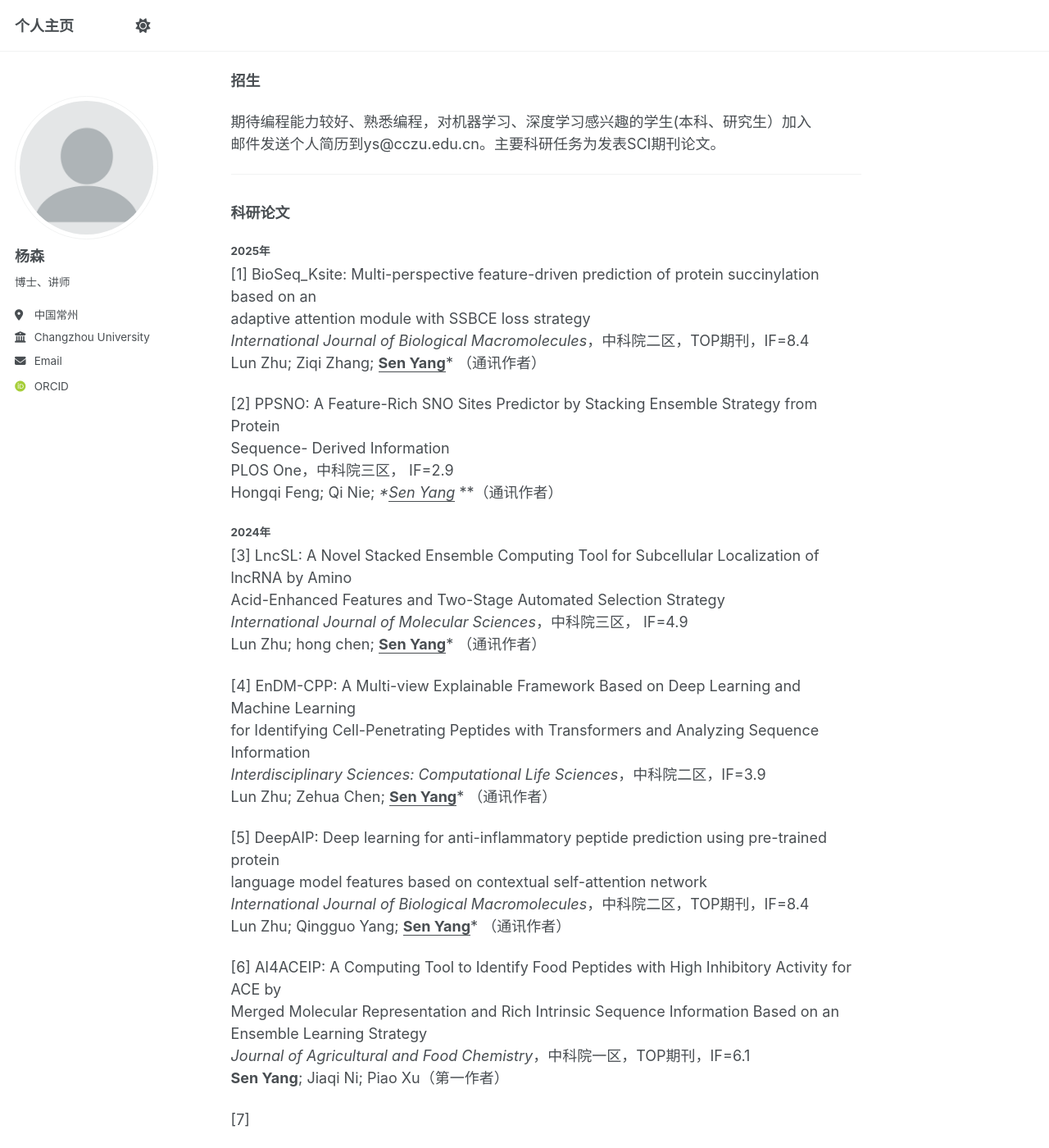
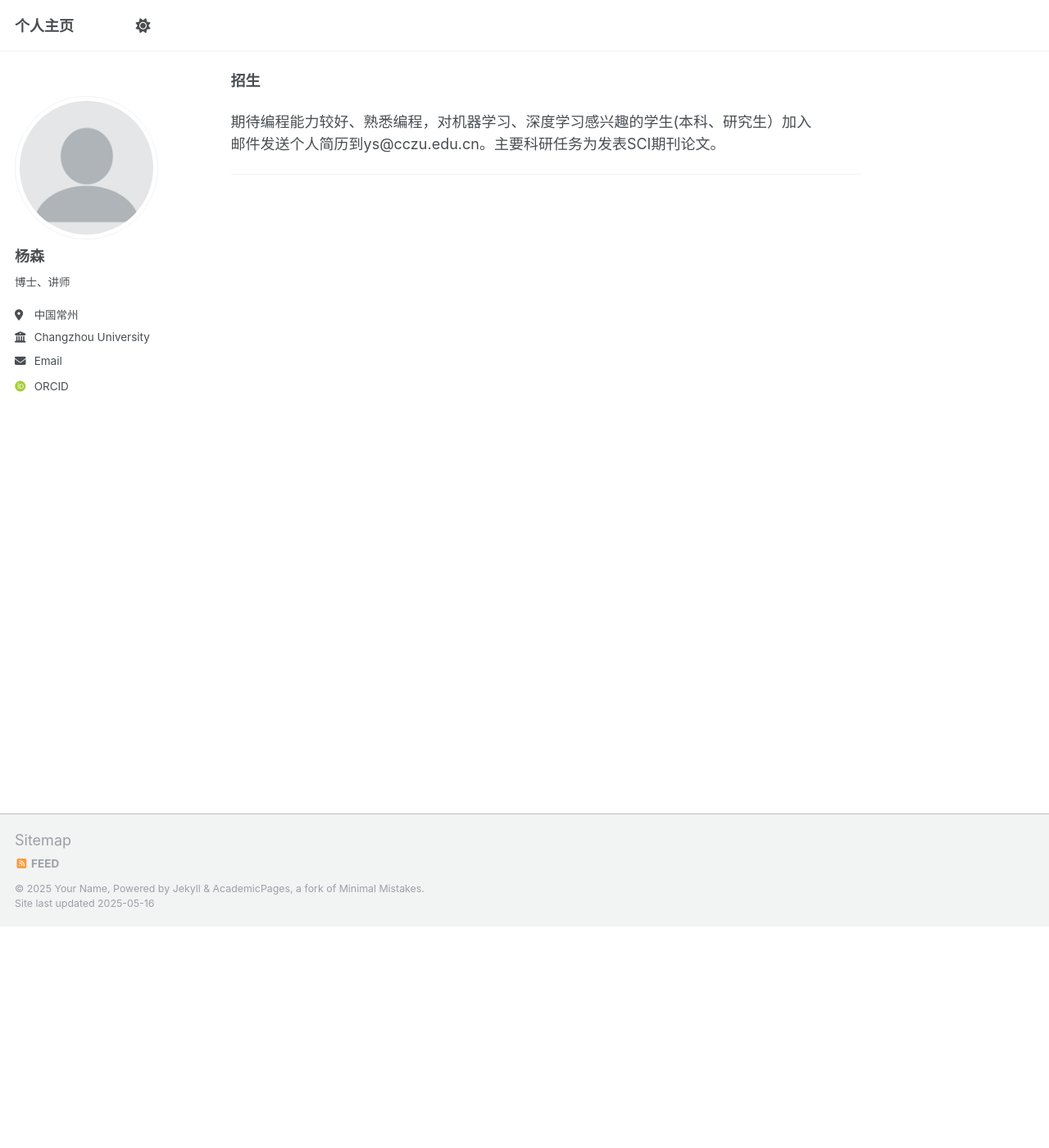
Before and after one commit to abcair/ys, a Jekyll site: the page built from _pages/about.md, in a window 1280 px wide and 1400 px high, scrolled down 270 px. Shown: the whole window at 82% size. Built offline with Jekyll 4.4.1, drawn with Linux system fonts in a browser that asks for light colours; some web fonts are replaced; some of the changed text lies outside the part shown.

Commit message:
Update about.md

```diff
--- a/_pages/about.md
+++ b/_pages/about.md
@@ -20,51 +20,3 @@ redirect_from:
 期待编程能力较好、熟悉编程，对机器学习、深度学习感兴趣的学生(本科、研究生）加入<br>邮件发送个人简历到ys@cczu.edu.cn。主要科研任务为发表SCI期刊论文。
 
 ---
-
-### 科研论文
-
-##### 2025年
-
-[1]  BioSeq_Ksite: Multi-perspective feature-driven prediction of protein succinylation based on an <br>       adaptive attention module with SSBCE loss strategy <br>       *International Journal of Biological Macromolecules*，中科院二区，TOP期刊，IF=8.4<br>       Lun Zhu; Ziqi Zhang; **<u>Sen Yang</u>***  （通讯作者）
-
-[2]  PPSNO: A Feature-Rich SNO Sites Predictor by Stacking Ensemble Strategy from Protein <br>       Sequence-  Derived Information<br>       PLOS One，中科院三区， IF=2.9<br>       Hongqi Feng; Qi Nie;  **<u>Sen Yang</u>*  **（通讯作者）
-
-##### 2024年
-
-[3]  LncSL: A Novel Stacked Ensemble Computing Tool for Subcellular Localization of lncRNA by Amino<br>       Acid-Enhanced Features and Two-Stage Automated Selection Strategy<br>       *International Journal of Molecular Sciences*，中科院三区， IF=4.9<br>       Lun Zhu; hong chen; **<u>Sen Yang</u>*** （通讯作者）
-
-[4]  EnDM-CPP: A Multi-view Explainable Framework Based on Deep Learning and Machine Learning<br>       for Identifying Cell-Penetrating Peptides with Transformers and Analyzing Sequence Information<br>       *Interdisciplinary Sciences: Computational Life Sciences*，中科院二区，IF=3.9<br>       Lun Zhu; Zehua Chen; **<u>Sen Yang</u>*** （通讯作者）
-
-[5]  DeepAIP: Deep learning for anti-inflammatory peptide prediction using pre-trained protein<br>       language model features based on contextual self-attention network<br>       *International Journal of Biological Macromolecules*，中科院二区，TOP期刊，IF=8.4<br>       Lun Zhu; Qingguo Yang; **<u>Sen Yang</u>*** （通讯作者）
-
-[6]  AI4ACEIP: A Computing Tool to Identify Food Peptides with High Inhibitory Activity for ACE by<br>      Merged Molecular Representation and Rich Intrinsic Sequence Information Based on an<br>      Ensemble Learning Strategy<br>      *Journal of Agricultural and Food Chemistry*，中科院一区，TOP期刊，IF=6.1<br>     **Sen Yang**; Jiaqi Ni; Piao Xu（第一作者）
-
-[7]
-
-[8]
-
-[9]
-
-##### 2023年
-
-##### 2022年
-
-##### 2021年
-
-##### 2020年
-
----
-
-### 科研项目
-
-[1] 国家自然科学基金面上项目，62072212，“融合多组学数据的胰腺癌体液标志物精准挖掘与机理研究”，在研， 参与
-
-[2] 常州市基础研究计划（应用基础研究)，在研，主持
-
-[3] 常州大学学生课外创新创业，结题，主持
-
----
-
-### 学术服务
-
-**期刊编委**
```
